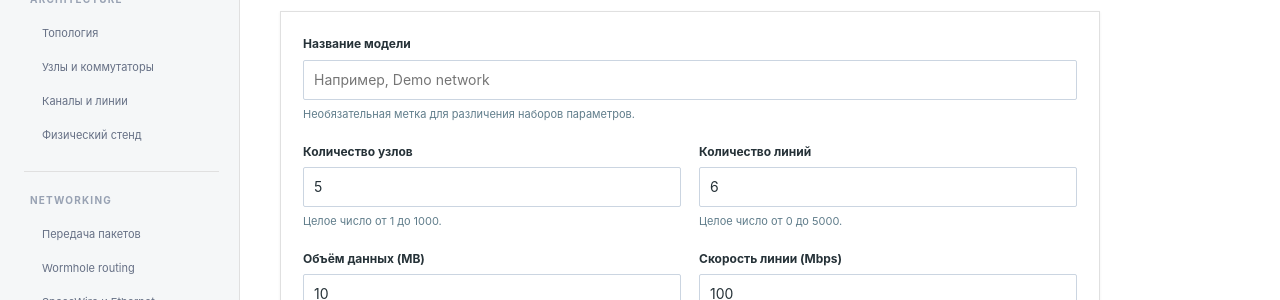
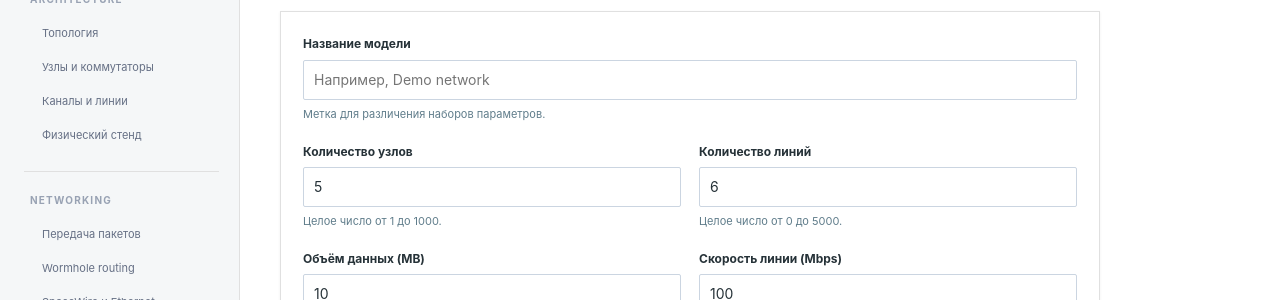
Before and after one commit to ekatmoz88-alt/network-schedule-docs, a Jekyll site: the page built from tools/network-input.md, in a window 1280 px wide and 900 px high. Shown: the part 323-623 px from the top of the window. Built offline with Jekyll 4.4.1, drawn with Linux system fonts in a browser that asks for light colours.

Commit message:
Clarify required network model name

```diff
--- a/tools/network-input.md
+++ b/tools/network-input.md
@@ -16,7 +16,7 @@ permalink: /tools/network-input/
     <div class="field field-wide">
       <label for="network-name">Название модели</label>
       <input id="network-name" name="networkName" type="text" maxlength="80" required placeholder="Например, Demo network">
-      <small>Необязательная метка для различения наборов параметров.</small>
+      <small>Метка для различения наборов параметров.</small>
     </div>
     <div class="field">
       <label for="node-count">Количество узлов</label>
```
